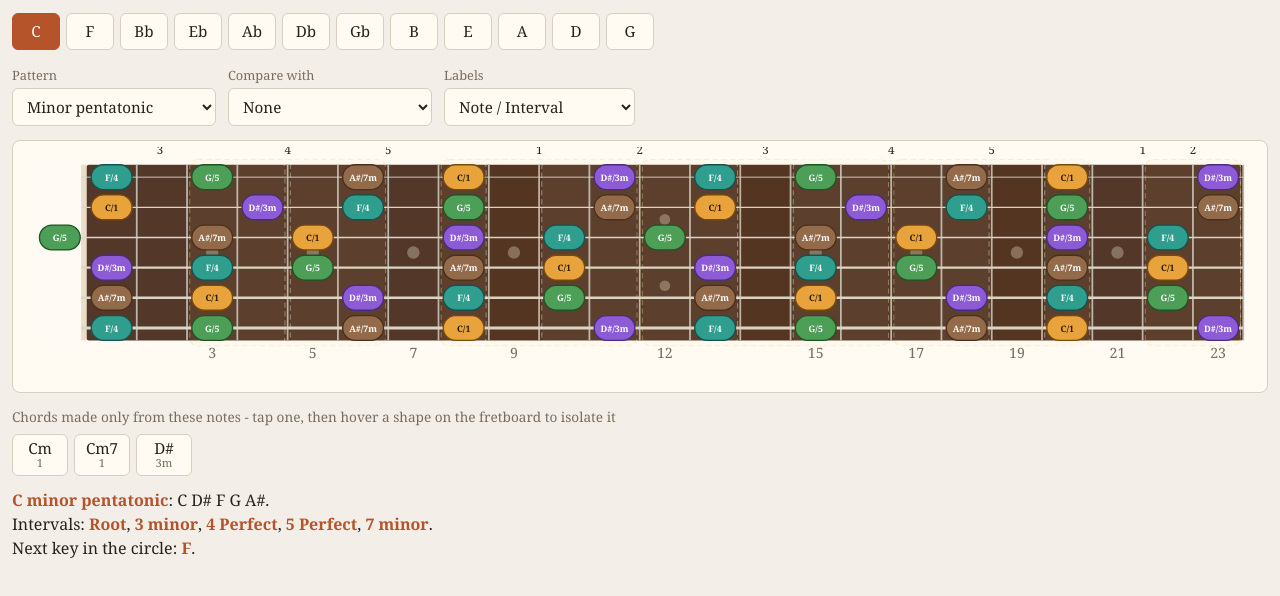
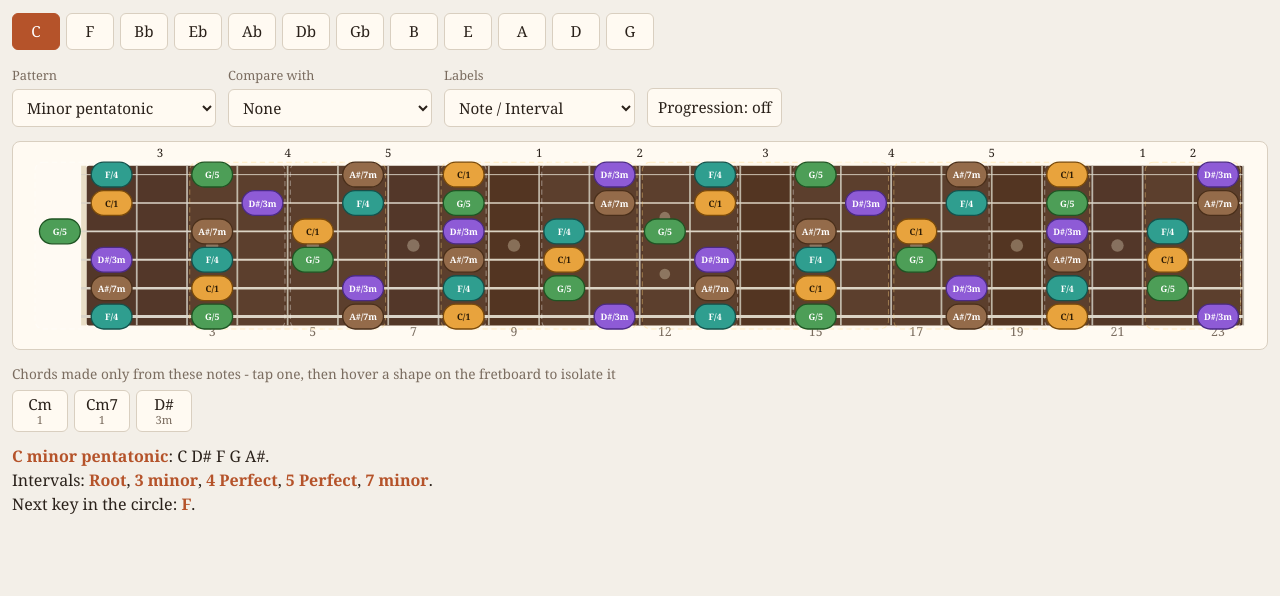
Before and after one commit to ps1312/fretboard, a website built with Vite: page index.html in a window 1280 px wide. Shown: the part 86-682 px from the top of the page. Built offline with nearby package versions, Linux system fonts and the light colour scheme.

Commit message:
Add progression mode with one fretboard per chord; tighten board spacing

```diff
--- a/index.html
+++ b/index.html
@@ -20,10 +20,19 @@ label{display:flex;flex-direction:column;font-size:.8rem;color:var(--mut);gap:3p
 select,button{font:inherit;font-size:.95rem;padding:7px 10px;border:1px solid var(--line);border-radius:6px;background:var(--card);color:var(--fg)}
 button{cursor:pointer}
 button:hover{border-color:var(--acc)}
+:where(.ctl,.circle) button[aria-pressed="true"]{background:var(--acc);border-color:var(--acc);color:#fff}
 :focus-visible{outline:2px solid var(--acc);outline-offset:2px}
 .circle{display:flex;flex-wrap:wrap;gap:6px;margin-bottom:16px}
 .circle button{min-width:48px;padding:6px 8px}
 .circle button[aria-pressed="true"]{background:var(--acc);border-color:var(--acc);color:#fff}
+.boards .board{margin:0}
+#boards{display:none;line-height:0}
+#boards .board{margin-bottom:0;padding:2px}
+#boards .cap{padding:0 6px;line-height:1.2}
+.cap{display:flex;align-items:baseline;gap:8px;padding:2px 8px 0}
+.cap b{color:var(--acc);font-size:.95rem;font-weight:600}
+.cap small{color:var(--mut);font-size:.75rem}
+.hint{color:var(--mut);font-size:.95rem;margin:6px 10px}
 .board{overflow:hidden;background:var(--card);border:1px solid var(--line);border-radius:8px;padding:6px}
 svg{display:block;width:100%;height:auto}
 .chords{margin-top:14px}
@@ -56,9 +65,13 @@ svg{display:block;width:100%;height:auto}
   <label>Labels
     <select id="lab"><option value="note">Note names</option><option value="int">Intervals (3m, 3M, 5)</option><option value="both">Note / Interval</option><option value="none">Dots only</option></select>
   </label>
+  <label>&nbsp;
+    <button id="prog" type="button" aria-pressed="false">Progression: off</button>
+  </label>
 </div>
 
-<div class="board"><svg id="fb" viewBox="0 0 1400 270" role="img" aria-label="Guitar fretboard"></svg></div>
+<div id="board1" class="board"><svg id="fb" viewBox="0 0 1400 220" role="img" aria-label="Guitar fretboard"></svg></div>
+<div id="boards"></div>
 <div class="chords"><h2 id="chh">Chords</h2><div class="chips" id="chips"></div></div>
 <p class="info" id="info"></p>
 </main>
--- a/src/main.js
+++ b/src/main.js
@@ -4,20 +4,21 @@ import { PATS, pentShapes, scaleShapes } from "./models/scales.js";
 import { CT, voicings, pickVoicings } from "./models/chords.js";
 import { OPEN, NF, NUT, END, TOP, GAP, fx } from "./models/fretboard.js";
 
-const state = { key: "C", pat: 0, chord: null, shape: 0, secHover: -1, secFocus: -1, noteIv: null, noteK: null };
+const state = { key: "C", pat: 0, chords: [], prog: false };
 let lastChipSig = null;
 
 const circle = document.getElementById("circle");
 const pat = document.getElementById("pat");
 const cmp = document.getElementById("cmp");
 const lab = document.getElementById("lab");
+const progBtn = document.getElementById("prog");
 
 CIRCLE.forEach((k) => {
   const b = document.createElement("button");
   b.textContent = k;
   b.setAttribute("aria-pressed", "false");
   b.dataset.k = k;
-  b.onclick = () => { state.key = k; state.shape = 0; state.secFocus = -1; draw(); };
+  b.onclick = () => { state.key = k; draw(); };
   circle.appendChild(b);
 });
 
@@ -37,9 +38,15 @@ PATS.forEach((p, i) => {
 pat.value = state.pat;
 lab.value = "both";
 
-cmp.onchange = () => { state.shape = 0; draw(); };
-pat.onchange = () => { state.pat = +pat.value; state.shape = 0; draw(); };
+cmp.onchange = draw;
+pat.onchange = () => { state.pat = +pat.value; draw(); };
 lab.onchange = draw;
+
+progBtn.onclick = () => {
+  state.prog = !state.prog;
+  if (!state.prog) state.chords = state.chords.slice(0, 1);
+  draw();
+};
 
 function el(t, a, txt) {
   const e = document.createElementNS("http://www.w3.org/2000/svg", t);
@@ -48,91 +55,27 @@ function el(t, a, txt) {
   return e;
 }
 
-function draw() {
-  const svg = document.getElementById("fb");
+// One fretboard: frets/strings/notes and the highlighted section shapes,
+// plus hover isolation. cfg = { root, names, labels, pc, base, oth, vset, secDefs }
+function renderBoard(svg, cfg) {
+  const { root, names, labels, pc, base, oth, vset, secDefs } = cfg;
   svg.innerHTML = "";
-  state.secFocus = -1;
-  state.secHover = -1;
-  state.noteIv = null;
-  state.noteK = null;
-  const root = PC[state.key];
-  const base = PATS[state.pat][1];
-  const ci = +cmp.value;
-  const oth = ci >= 0 ? PATS[ci][1] : null;
-  const pc = oth ? base.concat(oth.filter((i) => base.indexOf(i) < 0)) : base;
-  const names = noteNames(state.key);
-  const labels = lab.value;
-  const reg = [0, NF];
+  let secHover = -1, secFocus = -1, noteIv = null, noteK = null;
   const bottom = TOP + GAP * 5;
 
-  Array.prototype.forEach.call(circle.children, (b) => {
-    b.setAttribute("aria-pressed", b.dataset.k === state.key ? "true" : "false");
-  });
+  svg.appendChild(el("rect", { x: NUT, y: TOP - 10, width: END - NUT, height: bottom - TOP + 20, fill: "#4a2c1d", rx: 3 }));
+  svg.appendChild(el("rect", { x: NUT - 6, y: TOP - 10, width: 6, height: bottom - TOP + 20, fill: "#e8dcc4" }));
+  [3, 5, 7, 9, 15, 17, 19, 21].forEach((n) => svg.appendChild(el("circle", { cx: (fx(n - 1) + fx(n)) / 2, cy: (TOP + bottom) / 2, r: 7, fill: "#e8dcc4", opacity: 0.35 })));
+  [-1, 1].forEach((s) => svg.appendChild(el("circle", { cx: (fx(11) + fx(12)) / 2, cy: (TOP + bottom) / 2 + s * GAP, r: 6, fill: "#e8dcc4", opacity: 0.35 })));
+  for (let n = 1; n <= NF; n++) svg.appendChild(el("line", { x1: fx(n), x2: fx(n), y1: TOP - 10, y2: bottom + 10, stroke: "#b9b2a6", "stroke-width": 2 }));
+  for (let s = 0; s < 6; s++) svg.appendChild(el("line", { x1: NUT - 6, x2: END, y1: TOP + s * GAP, y2: TOP + s * GAP, stroke: "#d8d2c6", "stroke-width": 1 + s * 0.45 }));
+  [3, 5, 7, 9, 12, 15, 17, 19, 21, 23].forEach((n) => svg.appendChild(el("text", { x: (fx(n - 1) + fx(n)) / 2, y: bottom + 22, "text-anchor": "middle", "font-size": 14, fill: "var(--mut)" }, n)));
 
-  svg.appendChild(el("rect", { x: NUT, y: TOP - 14, width: END - NUT, height: bottom - TOP + 28, fill: "#4a2c1d", rx: 3 }));
-  svg.appendChild(el("rect", { x: NUT - 6, y: TOP - 14, width: 6, height: bottom - TOP + 28, fill: "#e8dcc4" }));
-  // inlays
-  [3, 5, 7, 9, 15, 17, 19, 21].forEach((n) => svg.appendChild(el("circle", { cx: (fx(n - 1) + fx(n)) / 2, cy: (TOP + bottom) / 2, r: 7, fill: "#e8dcc4", opacity: 0.35 })));
-  [-1, 1].forEach((s) => svg.appendChild(el("circle", { cx: (fx(11) + fx(12)) / 2, cy: (TOP + bottom) / 2 + s * GAP * 1.1, r: 6, fill: "#e8dcc4", opacity: 0.35 })));
-  // frets
-  for (let n = 1; n <= NF; n++) svg.appendChild(el("line", { x1: fx(n), x2: fx(n), y1: TOP - 14, y2: bottom + 14, stroke: "#b9b2a6", "stroke-width": 2 }));
-  // strings
-  for (let s = 0; s < 6; s++) svg.appendChild(el("line", { x1: NUT - 6, x2: END, y1: TOP + s * GAP, y2: TOP + s * GAP, stroke: "#d8d2c6", "stroke-width": 1 + s * 0.45 }));
-  // fret numbers
-  [3, 5, 7, 9, 12, 15, 17, 19, 21, 23].forEach((n) => svg.appendChild(el("text", { x: (fx(n - 1) + fx(n)) / 2, y: bottom + 34, "text-anchor": "middle", "font-size": 16, fill: "var(--mut)" }, n)));
-
-  // chords built only from notes in the pattern
-  const chips = document.getElementById("chips"), chh = document.getElementById("chh");
-  let chosen = null, list = [];
-  if (pc.length <= 8) {
-    pc.slice().sort((a, b) => a - b).forEach((rv) => {
-      CT.forEach((ct, ti) => {
-        const tones = ct[1].map((x) => (rv + x) % 12);
-        if (tones.every((t) => pc.indexOf(t) >= 0)) list.push({ id: rv + "|" + ti, name: names[(root + rv) % 12] + ct[0], rv, tones, nw: !!oth && tones.some((t) => base.indexOf(t) < 0) });
-      });
-    });
-  }
-  if (state.chord && !list.some((c) => c.id === state.chord)) state.chord = null;
-  const active = state.chord;
-  chh.textContent = pc.length > 8 ? "Chords (not shown for this many notes)" : "Chords made only from these notes" + (oth ? " (purple border = uses an added note)" : "") + " - tap one, then hover a shape on the fretboard to isolate it";
-  const chipSig = state.key + "|" + state.pat + "|" + cmp.value + "|" + pc.join(",");
-  const rebuild = chipSig !== lastChipSig;
-  lastChipSig = chipSig;
-  if (rebuild) chips.innerHTML = "";
-  const chipEls = {};
-  list.forEach((c, i) => {
-    let b;
-    if (rebuild) {
-      b = document.createElement("button");
-      b.className = "chip" + (c.nw ? " new" : "");
-      b.innerHTML = c.name + "<small>" + INT[c.rv] + "</small>";
-      b.onclick = () => { state.chord = state.chord === c.id ? null : c.id; state.shape = 0; state.secHover = -1; draw(); };
-      chips.appendChild(b);
-    } else b = chips.children[i];
-    b.setAttribute("aria-pressed", c.id === active ? "true" : "false");
-    chipEls[c.id] = b;
-    if (c.id === active) chosen = c;
-  });
-
-  let vset = null, noteEls = {}, secEls = [];
-  let secDefs = [];
-  if (chosen) {
-    vset = {};
-    const picked = pickVoicings(voicings(root, chosen.rv, chosen.tones));
-    picked.forEach((v) => {
-      const notes = {};
-      v.fr.forEach((f, si) => { if (f >= 0) { vset[si + "|" + f] = true; notes[si + "|" + f] = true; } });
-      secDefs.push({ notes, minF: v.lo, maxF: v.hi, hasOpen: v.op, id: chosen.id });
-    });
-  } else {
-    const [, intervals, ptype, anchor] = PATS[state.pat];
-    secDefs = ptype ? pentShapes(root, ptype, 2) : scaleShapes(root, anchor, intervals, 2);
-  }
-
+  const secEls = [];
   secDefs.forEach((sec, n) => {
     let top = 99, bot = -1;
     for (const k in sec.notes) { const si = +k.split("|")[0]; if (si < top) top = si; if (si > bot) bot = si; }
-    const x1 = sec.hasOpen ? NUT - 58 : fx(sec.minF - 1) + 3, x2 = fx(sec.maxF) - 3, y1 = TOP + top * GAP - 20, hh = (bot - top) * GAP + 40;
+    const x1 = sec.hasOpen ? NUT - 58 : fx(sec.minF - 1) + 3, x2 = fx(sec.maxF) - 3, y1 = TOP + top * GAP - 14, hh = (bot - top) * GAP + 28;
     const g = el("g", {});
     const fill = el("rect", { x: x1, y: y1, width: x2 - x1, height: hh, rx: 9, fill: n % 2 ? "#ffd27a" : "#ffffff", opacity: 0.05, "pointer-events": "none" });
     const line = el("rect", { x: x1, y: y1, width: x2 - x1, height: hh, rx: 9, fill: "none", stroke: n % 2 ? "#ffd27a" : "#fff", "stroke-width": 1.2, "stroke-dasharray": "6 4", opacity: 0.4, "pointer-events": "none" });
@@ -142,12 +85,12 @@ function draw() {
     svg.appendChild(g);
     const idx = secEls.length;
     secEls.push({ fill, line, label, notes: sec.notes, id: sec.id });
-    hit.addEventListener("mouseenter", () => { state.secHover = idx; refreshSectionHighlight(); });
-    hit.addEventListener("mouseleave", () => { state.secHover = -1; refreshSectionHighlight(); });
-    hit.addEventListener("click", () => { state.secFocus = state.secFocus === idx ? -1 : idx; state.secHover = -1; refreshSectionHighlight(); });
+    hit.addEventListener("mouseenter", () => { secHover = idx; refreshSectionHighlight(); });
+    hit.addEventListener("mouseleave", () => { secHover = -1; refreshSectionHighlight(); });
+    hit.addEventListener("click", () => { secFocus = secFocus === idx ? -1 : idx; secHover = -1; refreshSectionHighlight(); });
   });
 
-  // notes
+  const noteEls = {};
   for (let s2 = 0; s2 < 6; s2++) {
     for (let f = 0; f <= NF; f++) {
       const p = (OPEN[s2] + f) % 12, iv = (p - root + 12) % 12;
@@ -156,8 +99,8 @@ function draw() {
       const inCh = vset ? !!vset[s2 + "|" + f] : false;
       const g = el("g", { opacity: vset ? (inCh ? 1 : 0.2) : 1, "pointer-events": "all", cursor: "pointer" });
       noteEls[s2 + "|" + f] = g;
-      g.addEventListener("mouseenter", () => { state.noteIv = iv; state.noteK = s2 + "|" + f; refreshSectionHighlight(); });
-      g.addEventListener("mouseleave", () => { if (state.noteIv === iv) { state.noteIv = null; state.noteK = null; } refreshSectionHighlight(); });
+      g.addEventListener("mouseenter", () => { noteIv = iv; noteK = s2 + "|" + f; refreshSectionHighlight(); });
+      g.addEventListener("mouseleave", () => { if (noteIv === iv) { noteIv = null; noteK = null; } refreshSectionHighlight(); });
       let st = "same";
       let stk = IVSTK[iv];
       if (oth) { const inB = base.indexOf(iv) >= 0, inO = oth.indexOf(iv) >= 0; st = inB && inO ? "same" : inO ? "added" : "removed"; }
@@ -169,22 +112,22 @@ function draw() {
       const shp2 = { fill, stroke: stk, "stroke-width": sw, "stroke-dasharray": dash, ...(fo != null ? { "fill-opacity": fo } : {}) };
       if (labels === "both") g.appendChild(el("rect", { x: x - 23, y: y - 14, width: 46, height: 28, rx: 14, ...shp2 }));
       else g.appendChild(el("circle", { cx: x, cy: y, r: 15, ...shp2 }));
-      const t = labels === "note" ? names[p] : labels === "int" ? INT[iv] : names[p] + "/" + INT[iv];
-      if (labels !== "none") g.appendChild(el("text", { x, y: y + 4, "text-anchor": "middle", "font-size": labels === "both" ? 10 : labels === "int" ? 12 : 14, "font-weight": 600, fill: st === "removed" ? "#f0e8dc" : IVTXT[iv] }, t));
+      const t = labels === "note" ? names[p] : labels === "int" ? INT[iv] : labels === "none" ? null : names[p] + "/" + INT[iv];
+      if (t != null) g.appendChild(el("text", { x, y: y + 4, "text-anchor": "middle", "font-size": labels === "both" ? 10 : labels === "int" ? 12 : 14, "font-weight": 600, fill: st === "removed" ? "#f0e8dc" : IVTXT[iv] }, t));
       svg.appendChild(g);
     }
   }
 
   function refreshSectionHighlight() {
-    let i = state.secHover >= 0 ? state.secHover : (state.secFocus >= 0 ? state.secFocus : -1);
+    let i = secHover >= 0 ? secHover : (secFocus >= 0 ? secFocus : -1);
     if (i >= secEls.length) i = -1;
     applySectionHighlight(i);
   }
 
   function applySectionHighlight(i) {
-    if (state.noteIv != null) {
+    if (noteIv != null) {
       let secIdx = null;
-      for (let j = 0; j < secEls.length; j++) if (secEls[j].notes[state.noteK]) { secIdx = j; break; }
+      for (let j = 0; j < secEls.length; j++) if (secEls[j].notes[noteK]) { secIdx = j; break; }
       for (const k in noteEls) {
         let vis;
         if (secIdx != null && !secEls[secIdx].notes[k]) {
@@ -193,7 +136,7 @@ function draw() {
           else vis = 0.1;
         } else {
           const pr = k.split("|"), s = +pr[0], f = +pr[1], iv = (OPEN[s] + f - root + 12) % 12;
-          vis = iv === state.noteIv ? 1 : 0.3;
+          vis = iv === noteIv ? 1 : 0.3;
         }
         noteEls[k].setAttribute("opacity", vis);
       }
@@ -205,7 +148,6 @@ function draw() {
         } else if (secEls[i].notes[k]) {
           vis = 1;
         } else if (!vset && oth) {
-        // scales mode only: keep the compared scale visible while a position is isolated
           const pr = k.split("|"), s = +pr[0], f = +pr[1], iv = (OPEN[s] + f - root + 12) % 12;
           vis = oth.indexOf(iv) >= 0 ? 1 : 0.1;
         } else {
@@ -221,16 +163,119 @@ function draw() {
       s.line.setAttribute("stroke-width", on === true ? 3 : 1.2);
       s.label.setAttribute("opacity", on === false ? 0.3 : 1);
     });
-    let hi = state.chord;
-    if (i >= 0 && secEls[i]) hi = secEls[i].id;
-    for (const id in chipEls) chipEls[id].setAttribute("aria-pressed", id === hi ? "true" : "false");
   }
 
   refreshSectionHighlight();
+}
+
+function draw() {
+  const root = PC[state.key];
+  const base = PATS[state.pat][1];
+  const ci = +cmp.value;
+  const oth = ci >= 0 ? PATS[ci][1] : null;
+  const pc = oth ? base.concat(oth.filter((i) => base.indexOf(i) < 0)) : base;
+  const names = noteNames(state.key);
+  const labels = lab.value;
+
+  Array.prototype.forEach.call(circle.children, (b) => {
+    b.setAttribute("aria-pressed", b.dataset.k === state.key ? "true" : "false");
+  });
+  progBtn.setAttribute("aria-pressed", state.prog ? "true" : "false");
+  progBtn.textContent = "Progression: " + (state.prog ? "on" : "off");
+
+  const chips = document.getElementById("chips"), chh = document.getElementById("chh");
+  let list = [];
+  if (pc.length <= 8) {
+    pc.slice().sort((a, b) => a - b).forEach((rv) => {
+      CT.forEach((ct, ti) => {
+        const tones = ct[1].map((x) => (rv + x) % 12);
+        if (tones.every((t) => pc.indexOf(t) >= 0)) list.push({ id: rv + "|" + ti, name: names[(root + rv) % 12] + ct[0], rv, tones, nw: !!oth && tones.some((t) => base.indexOf(t) < 0) });
+      });
+    });
+  }
+  state.chords = state.chords.filter((id) => list.some((c) => c.id === id));
+  chh.textContent = pc.length > 8 ? "Chords (not shown for this many notes)"
+    : state.prog ? "Chords made only from these notes - tap chips to build a progression, one board per chord"
+    : "Chords made only from these notes" + (oth ? " (purple border = uses an added note)" : "") + " - tap one, then hover a shape on the fretboard to isolate it";
+  const chipSig = state.key + "|" + state.pat + "|" + cmp.value + "|" + pc.join(",");
+  const rebuild = chipSig !== lastChipSig;
+  lastChipSig = chipSig;
+  if (rebuild) chips.innerHTML = "";
+  const chipEls = {};
+  list.forEach((c, i) => {
+    let b;
+    if (rebuild) {
+      b = document.createElement("button");
+      b.className = "chip" + (c.nw ? " new" : "");
+      b.innerHTML = c.name + "<small>" + INT[c.rv] + "</small>";
+      b.onclick = () => {
+        if (state.prog) {
+          const j = state.chords.indexOf(c.id);
+          if (j >= 0) state.chords.splice(j, 1); else state.chords.push(c.id);
+        } else {
+          state.chords = state.chords[0] === c.id ? [] : [c.id];
+        }
+        draw();
+      };
+      chips.appendChild(b);
+    } else b = chips.children[i];
+    b.setAttribute("aria-pressed", state.chords.indexOf(c.id) >= 0 ? "true" : "false");
+    chipEls[c.id] = b;
+  });
+  const byId = {};
+  list.forEach((c) => { byId[c.id] = c; });
+
+  const board1 = document.getElementById("board1");
+  const boards = document.getElementById("boards");
+  board1.style.display = state.prog ? "none" : "block";
+  boards.style.display = state.prog ? "block" : "none";
+
+  function chordDefs(c) {
+    const picked = pickVoicings(voicings(root, c.rv, c.tones));
+    const vset = {}, secDefs = [];
+    picked.forEach((v) => {
+      const notes = {};
+      v.fr.forEach((f, si) => { if (f >= 0) { vset[si + "|" + f] = true; notes[si + "|" + f] = true; } });
+      secDefs.push({ notes, minF: v.lo, maxF: v.hi, hasOpen: v.op, id: c.id });
+    });
+    return { vset, secDefs };
+  }
+
+  if (!state.prog) {
+    let vset = null, secDefs = [];
+    const chosen = byId[state.chords[0]];
+    if (chosen) {
+      ({ vset, secDefs } = chordDefs(chosen));
+    } else {
+      const [, intervals, ptype, anchor] = PATS[state.pat];
+      secDefs = ptype ? pentShapes(root, ptype, 2) : scaleShapes(root, anchor, intervals, 2);
+    }
+    renderBoard(document.getElementById("fb"), { root, names, labels, pc, base, oth, vset, secDefs });
+  } else {
+    boards.innerHTML = "";
+    if (!state.chords.length) boards.innerHTML = "<p class=\"hint\">Select one or more chords above; each gets its own fretboard, in order.</p>";
+    state.chords.forEach((id) => {
+      const c = byId[id];
+      const wrap = document.createElement("div");
+      wrap.className = "board prog";
+      const cap = document.createElement("div");
+      cap.className = "cap";
+      cap.innerHTML = "<b>" + c.name + "</b><small>" + INT[c.rv] + "</small>";
+      const mini = document.createElementNS("http://www.w3.org/2000/svg", "svg");
+      mini.setAttribute("viewBox", "0 0 1400 220");
+      mini.setAttribute("role", "img");
+      wrap.appendChild(cap);
+      wrap.appendChild(mini);
+      boards.appendChild(wrap);
+      const { vset, secDefs } = chordDefs(c);
+      renderBoard(mini, { root, names, labels, pc, base, oth, vset, secDefs });
+    });
+  }
 
   const nn = pc.map((i) => names[(root + i) % 12]).join("  ");
   const nxt = CIRCLE[(CIRCLE.indexOf(state.key) + 1) % 12];
-  document.getElementById("info").innerHTML = "<b>" + state.key + " " + PATS[state.pat][0].toLowerCase() + "</b>: " + nn + ".<br>Intervals: " + pc.map((i) => "<span style=\"color:" + IVCOL[i] + "\"><b>" + INTFULL[i] + "</b></span>").join(", ") + "." + (oth ? "<br>Compared with <b>" + PATS[ci][0].toLowerCase() + "</b>: <span style=\"color:#8e5bd6\"><b>added</b></span> " + (oth.filter((i) => base.indexOf(i) < 0).map((i) => INTFULL[i]).join(", ") || "nothing") + "; <span style=\"color:#d97a7a\"><b>removed</b></span> " + (base.filter((i) => oth.indexOf(i) < 0).map((i) => INTFULL[i]).join(", ") || "nothing") + ". Purple border = only in the compared pattern, dashed outline = only in the first." : "") + "<br>Next key in the circle: <b>" + nxt + "</b>.";
+  const progtxt = state.prog && state.chords.length ? "<br>Progression: <b>" + state.chords.map((id) => byId[id].name + " (" + INT[byId[id].rv] + ")").join(" &rarr; ") + "</b>" : "";
+  document.getElementById("info").innerHTML = "<b>" + state.key + " " + PATS[state.pat][0].toLowerCase() + "</b>: " + nn + ".<br>Intervals: " + pc.map((i) => "<span style=\"color:" + IVCOL[i] + "\"><b>" + INTFULL[i] + "</b></span>").join(", ") + "." + (oth ? "<br>Compared with <b>" + PATS[ci][0].toLowerCase() + "</b>: <span style=\"color:#8e5bd6\"><b>added</b></span> " + (oth.filter((i) => base.indexOf(i) < 0).map((i) => INTFULL[i]).join(", ") || "nothing") + "; <span style=\"color:#d97a7a\"><b>removed</b></span> " + (base.filter((i) => oth.indexOf(i) < 0).map((i) => INTFULL[i]).join(", ") || "nothing") + ". Purple border = only in the compared pattern, dashed outline = only in the first." : "") + progtxt + "<br>Next key in the circle: <b>" + nxt + "</b>.";
 }
 
 draw();
--- a/src/models/fretboard.js
+++ b/src/models/fretboard.js
@@ -7,8 +7,8 @@ export const NF = 23;
 // SVG geometry: x of the nut, x of the last fret, y of the top string, gap between strings.
 export const NUT = 76;
 export const END = 1380;
-export const TOP = 34;
-export const GAP = 34;
+export const TOP = 30;
+export const GAP = 32;
 
 // x of fret wire n, uniform spacing.
 export function fx(n) {
```
Also changed, not shown: test/chord-voicings.test.js (added, +36 -0 lines). Lines whose indentation alone changed are shown as unchanged.
